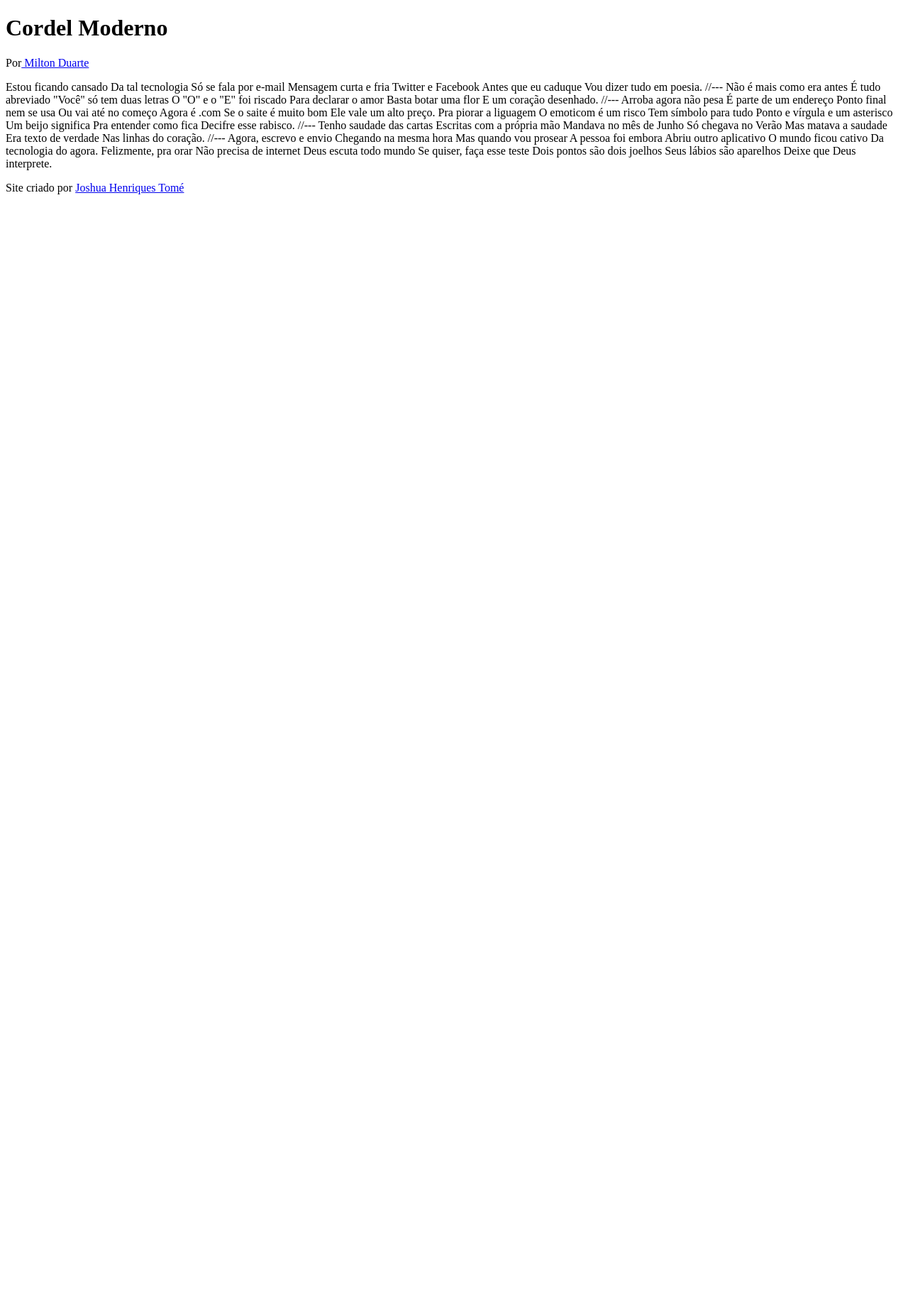
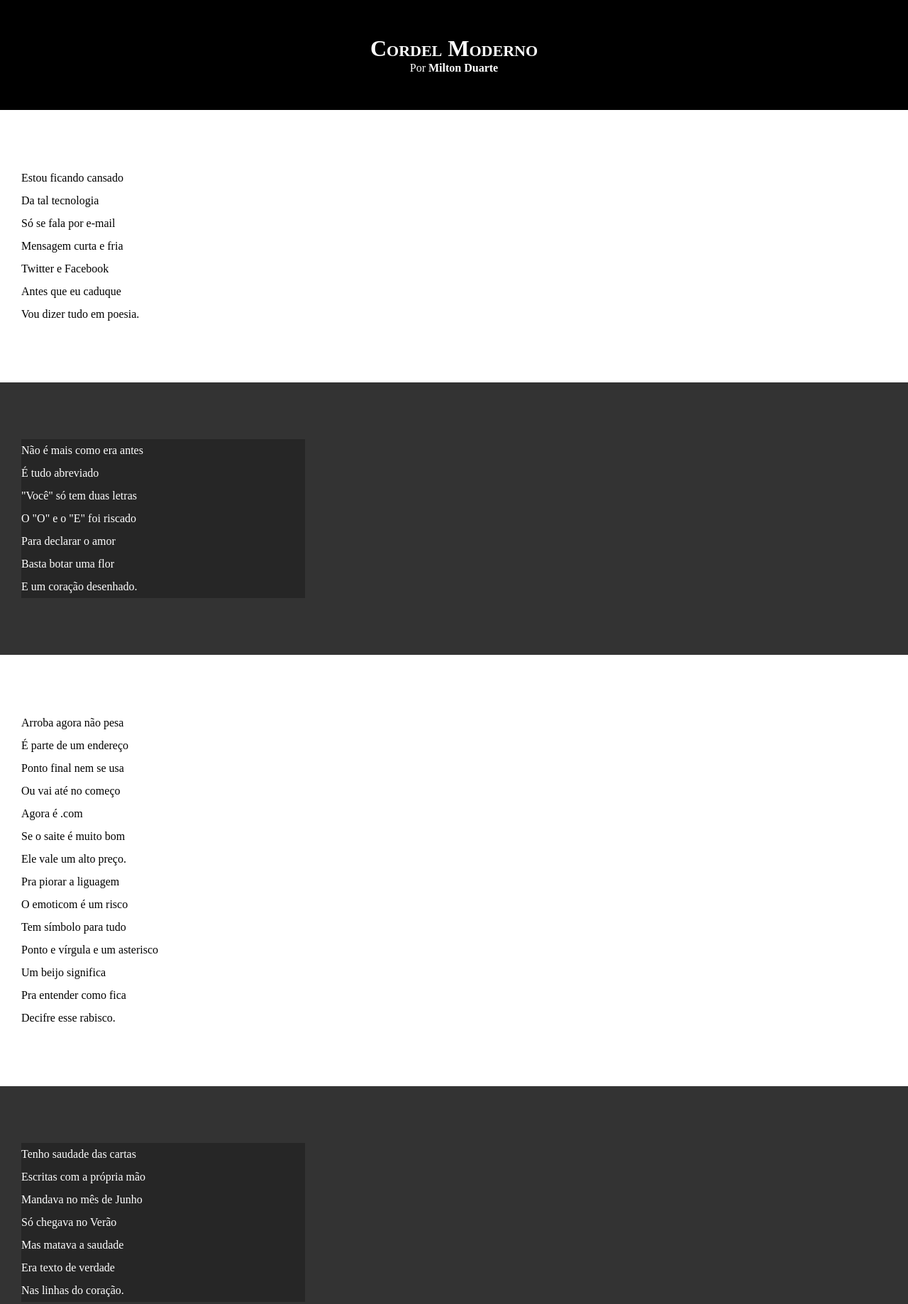
Before and after one commit to Joshua-HT/html-css, a plain HTML site: page desafio2024/d12/index.html in a window 1280 px wide. Shown: the top 1838 px of the page at 71% size. Before the commit the page ends 800 px from the top, so only its background shows below. Drawn offline with Linux system fonts and the light colour scheme.

Commit message:
actualizei os desafios12

```diff
--- /dev/null
+++ b/desafio2024/d12/estilo/style.css
@@ -0,0 +1,65 @@
+@charset "UTF-8";
+
+*{
+    margin: 0px;
+    padding: 0px;
+}
+
+html, body{
+    min-height: 100vh;
+    background-color: darkgray;
+}
+header{
+    background-color: black;
+    color: white;
+    text-align: center;
+}
+
+header > h1 {
+    padding-top:50px;
+    font-variant: small-caps;
+}
+
+header > p{
+    padding-bottom: 50px;
+}
+
+a{
+    color: white;
+    text-decoration: none;
+    font-weight: bolder;
+}
+
+header a:hover, footer a:hover {
+    text-decoration: underline;
+}
+
+section{
+    padding-top: 10vh;
+    padding-bottom: 10vh;
+    line-height:2em ;
+    padding-left: 30px;
+}
+
+
+section.normal{
+    background-color: white;
+    color: black;
+}
+
+section.imagem{
+    background-color:rgb(51,51,51);
+    color:white ;
+}
+
+section.imagem > p{
+    width: 400px;
+    background-color: rgba(0, 0, 0,0.253);
+}
+
+footer{
+    background-color: black;
+    color: white;
+    text-align: center;
+    padding: 10px;
+}
--- a/desafio2024/d12/index.html
+++ b/desafio2024/d12/index.html
@@ -4,6 +4,8 @@
     <meta charset="UTF-8">
     <meta name="viewport" content="width=device-width, initial-scale=1.0">
     <title>Cordel Moderno</title>
+    <link rel="stylesheet" href="estilo/style.css">
+
 </head>
 <body>
     <header>
@@ -12,73 +14,96 @@
         </h1>
 
         <p>
-        Por<a href=" https://www.recantodasletras.com.br/poesias/3186743]" target="_blank"> Milton Duarte</a>
+        Por<a href=" https://www.recantodasletras.com.br/poesias/3186743" target="_blank"> Milton Duarte</a>
         </p>
     </header>
 
-Estou ficando cansado
-Da tal tecnologia
-Só se fala por e-mail
-Mensagem curta e fria
-Twitter e Facebook
-Antes que eu caduque
+<section class="normal">
+    <p>
+        Estou ficando cansado<br>
+        Da tal tecnologia<br>
+        Só se fala por e-mail<br>
+        Mensagem curta e fria<br>
+        Twitter e Facebook<br>
+        Antes que eu caduque<br>
         Vou dizer tudo em poesia.
+    </p>
+</section>
 
-//---
 
-Não é mais como era antes
-É tudo abreviado
-"Você" só tem duas letras
-O "O" e o "E" foi riscado
-Para declarar o amor
-Basta botar uma flor
+
+<section class="imagem">
+    <p>
+        Não é mais como era antes<br>
+        É tudo abreviado<br>
+        "Você" só tem duas letras<br>
+        O "O" e o "E" foi riscado<br>
+        Para declarar o amor<br>
+        Basta botar uma flor<br>
         E um coração desenhado.
+    </p>
+</section>
 
-//---
 
-Arroba agora não pesa
-É parte de um endereço
-Ponto final nem se usa
-Ou vai até no começo
-Agora é .com
-Se o saite é muito bom
+
+<section class="normal">
+    <p>
+        Arroba agora não pesa<br>
+        É parte de um endereço<br>
+        Ponto final nem se usa<br>
+        Ou vai até no começo<br>
+        Agora é .com<br>
+        Se o saite é muito bom<br>
         Ele vale um alto preço.
+    </p>
 
-Pra piorar a liguagem
-O emoticom é um risco
-Tem símbolo para tudo
-Ponto e vírgula e um asterisco
-Um beijo significa
-Pra entender como fica
+    <p>
+        Pra piorar a liguagem<br>
+        O emoticom é um risco<br>
+        Tem símbolo para tudo<br>
+        Ponto e vírgula e um asterisco<br>
+        Um beijo significa<br>
+        Pra entender como fica<br>
         Decifre esse rabisco.
+    </p>
+</section>
 
-//---
 
-Tenho saudade das cartas
-Escritas com a própria mão
-Mandava no mês de Junho
-Só chegava no Verão
-Mas matava a saudade
-Era texto de verdade
+
+<section class="imagem">
+    <p>
+        Tenho saudade das cartas<br>
+        Escritas com a própria mão<br>
+        Mandava no mês de Junho<br>
+        Só chegava no Verão<br>
+        Mas matava a saudade<br>
+        Era texto de verdade<br>
         Nas linhas do coração.
+    </p>
+</section>
 
-//---
 
-Agora, escrevo e envio
-Chegando na mesma hora
-Mas quando vou prosear
-A pessoa foi embora
-Abriu outro aplicativo
-O mundo ficou cativo
+<section class="normal">
+    <p>
+        Agora, escrevo e envio <br>
+        Chegando na mesma hora<br>
+        Mas quando vou prosear<br>
+        A pessoa foi embora<br>
+        Abriu outro aplicativo<br>
+        O mundo ficou cativo<br>
         Da tecnologia do agora.
+    </p>
 
-Felizmente, pra orar
-Não precisa de internet
-Deus escuta todo mundo
-Se quiser, faça esse teste
-Dois pontos são dois joelhos
-Seus lábios são aparelhos
+    <p>
+        Felizmente, pra orar<br>
+        Não precisa de internet<br>
+        Deus escuta todo mundo<br>
+        Se quiser, faça esse teste<br>
+        Dois pontos são dois joelhos<br>
+        Seus lábios são aparelhos<br>
         Deixe que Deus interprete.
+    </p>
+</section>
 
 <footer>
     <p>Site criado por <a href="https://joshua-ht.github.io/" target="_blank">Joshua Henriques Tomé</a></p>
```
Also changed, not shown: desafio2024/d12/style.css (added). Lines whose indentation alone changed are shown as unchanged.
